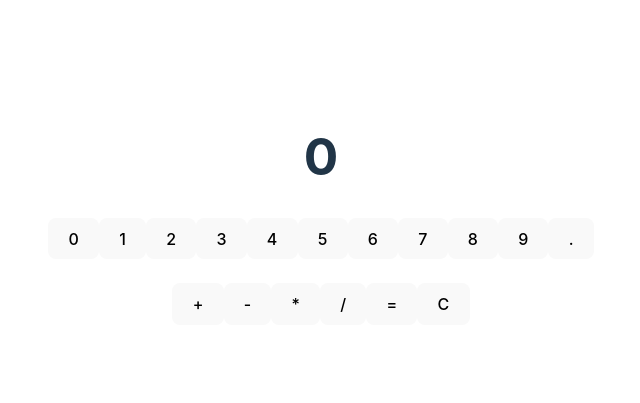
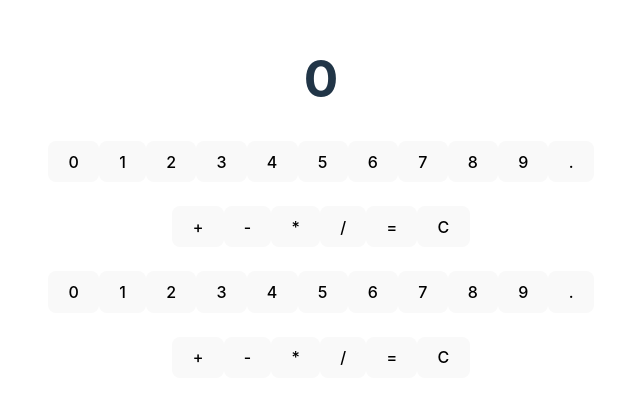
Before and after one commit to jessy-marion/Calculator, a React (Vite) app in the folder Calculator/: page / in a window 1280 px wide. Shown: the part 191-594 px from the top of the page, without its empty margins (319-959 px from the left). Built offline with nearby package versions, Linux system fonts and the light colour scheme.

Commit message:
feat: components structure

```diff
--- a/Calculator/src/App.tsx
+++ b/Calculator/src/App.tsx
@@ -1,14 +1,19 @@
 import './App.css'
 import { useState } from 'react'
+import Digit from './Components/Digit/Digit'
+import Operator from './Components/Operator/Operator'
 
 function App() {
 
+  let test : string = "test"
 
   const [currentValue, setCurrentValue] = useState<string>("0")
   const [operation, setOperation] = useState<string>("")
   const [previousValue, setPreviousValue] = useState<string>("0")
   const [overwrite, setOverwrite] = useState<boolean>(true)
 
+  const operator: string[] = ['+', '-', '*', '/', '=', 'C'];
+  const digit: string[] = ['0', '1', '2', '3', '4', '5', '6', '7', '8', '9', '.'];
 
   function clear() {
     setPreviousValue("")
@@ -65,7 +70,7 @@ function App() {
     setOverwrite(true)
   }
 
-  function setDigit(digit: string){
+  function setDigit(digit: string) {
     //if(currentValue[0] === "0" && digit === "0") return
     if(currentValue.includes(".") && digit === ".") return
     if (overwrite && digit !== ".") {
@@ -73,7 +78,7 @@ function App() {
     } else {
         setCurrentValue(currentValue === "0" ? digit : currentValue + digit)
     }
-
+    console.log(digit)
     setOverwrite(false)
 
   }
@@ -103,6 +108,18 @@ function App() {
       <button onClick={() =>selectOperation("/")}>/</button>
       <button onClick={() =>endOperation()}>=</button>
       <button onClick={() =>clear()}>C</button>
+      <br />
+      <br />
+      { digit.map((digit,index) => {
+        return <Digit  key={index} digit={digit} pickDigit={setDigit}/>
+      }) }
+      <br />
+      <br />
+      { operator.map((op,index) => {
+        return <Operator key={index} operator={op} pickOperator={selectOperation} endOperation={endOperation} clear={clear} />
+      } )}
+      <br />
+      <br />
     </>
   )
 }
--- a/Calculator/src/Components/Digit/Digit.tsx
+++ b/Calculator/src/Components/Digit/Digit.tsx
@@ -0,0 +1,11 @@
+
+
+
+
+
+export default function Digit({...props}){
+    return (
+        <button onClick={() => props.pickDigit(props.digit)
+        }>{props.digit}</button>
+    )
+}
--- a/Calculator/src/Components/Operator/Operator.tsx
+++ b/Calculator/src/Components/Operator/Operator.tsx
@@ -0,0 +1,13 @@
+export default function Operator({...props}) {
+    return (
+        <button onClick={() => {
+            if (props.operator === "=") {
+                props.endOperation()
+            } else if (props.operator === "C") {
+                props.clear()
+            }
+            props.pickOperator(props.operator)
+        }
+        }>{props.operator}</button>
+    )
+}
```
